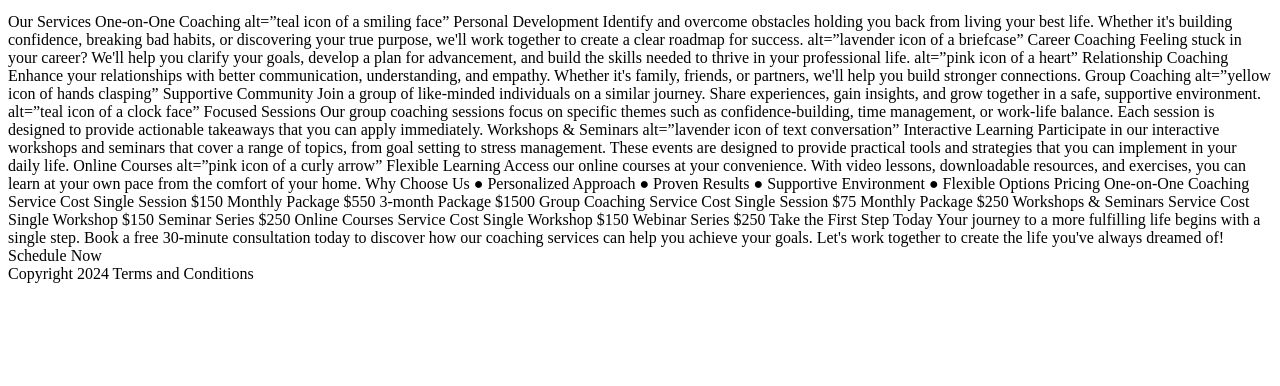
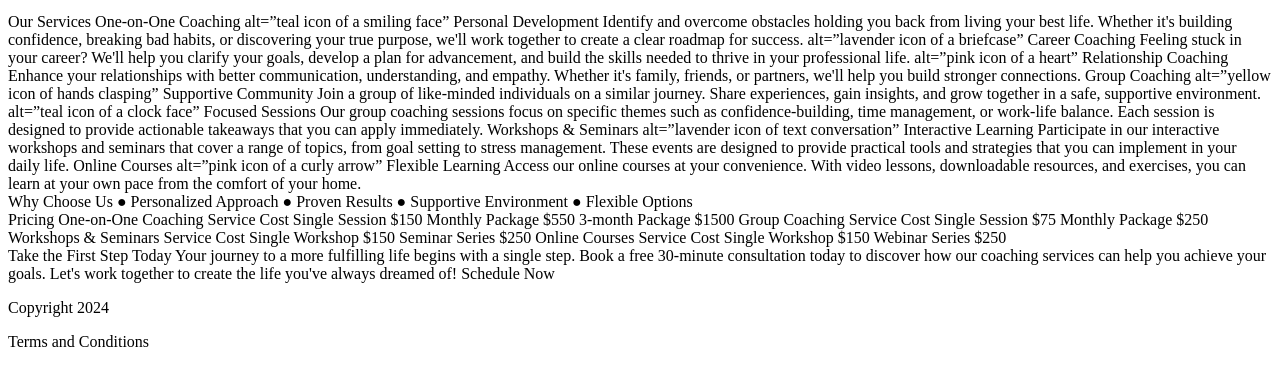
Before and after one commit to KMurr15/path-to-success, a plain HTML site: page index.html in a window 1280 px wide. Shown: the part 240-626 px from the top of the page. Drawn offline with Linux system fonts and the light colour scheme.

Commit message:
Update index.html
-Established main's initial hierarchy sections.
-Organized the footer.

```diff
--- a/index.html
+++ b/index.html
@@ -26,6 +26,7 @@
         </header>
 
         <main>
+        <section>
             Our Services
             One-on-One Coaching
 
@@ -65,12 +66,17 @@
             alt=”pink icon of a curly arrow”
             Flexible Learning
             Access our online courses at your convenience. With video lessons, downloadable resources, and exercises, you can learn at your own pace from the comfort of your home.
+        </section>
 
+        <section>
             Why Choose Us
             ●	Personalized Approach
             ●	Proven Results
             ●	Supportive Environment
             ●	Flexible Options
+        </section>
+
+        <section>
             Pricing
             One-on-One Coaching
 
@@ -96,7 +102,9 @@
             Service	Cost
             Single Workshop	$150
             Webinar Series	$250
+        </section>
 
+        <section>
             Take the First Step Today
             Your journey to a more fulfilling life begins with a single step. Book a free 30-minute consultation today to discover how our coaching services can help you achieve your goals. Let's work together to create the life you've always dreamed of!
 
@@ -104,8 +112,8 @@
         </main>
 
         <footer>
-            Copyright 2024
-            Terms and Conditions
+            <p>Copyright 2024</p>
+            <p>Terms and Conditions</p>
         </footer>
     </body>
 </html>
```
Lines whose indentation alone changed are shown as unchanged.
